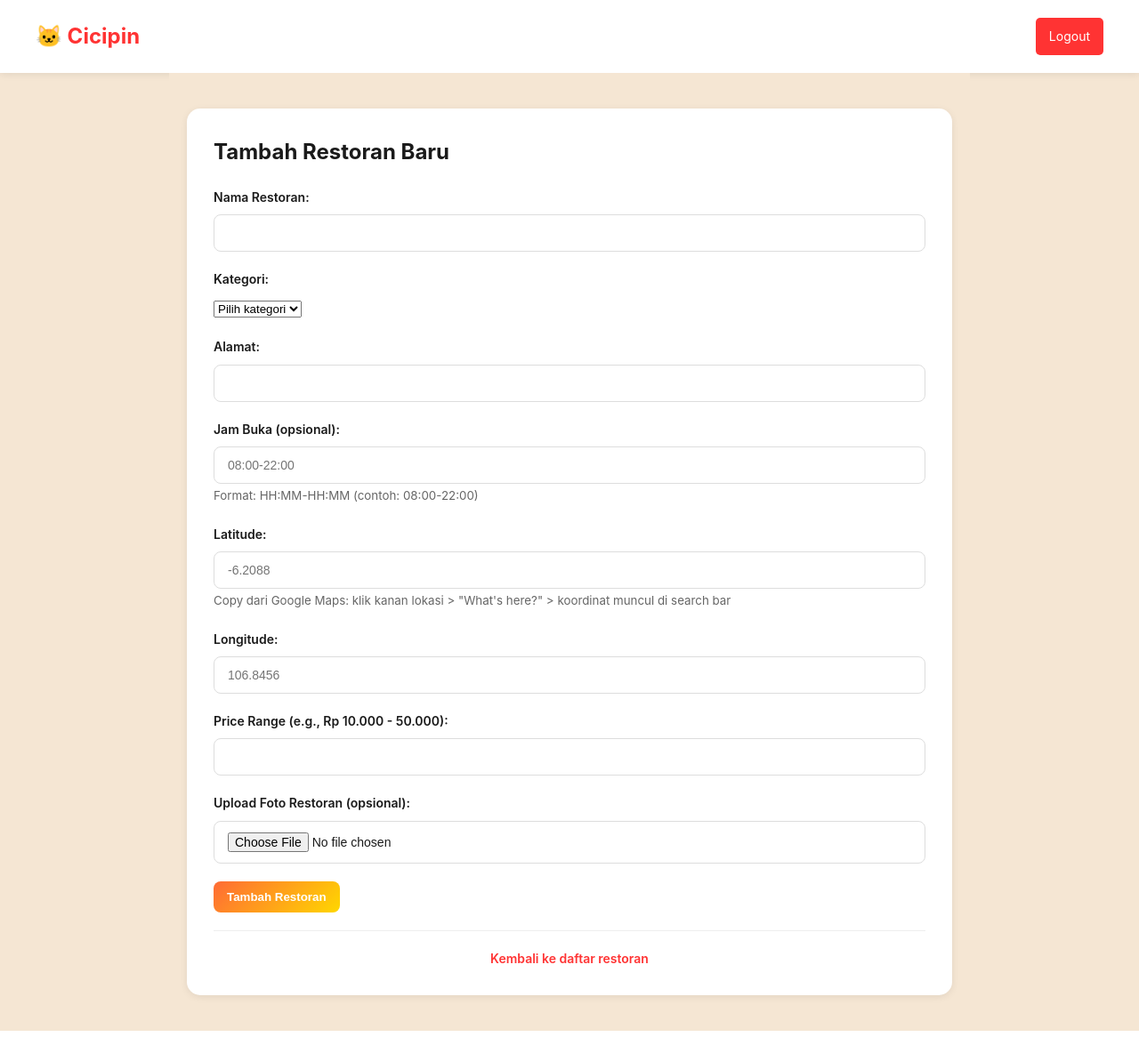
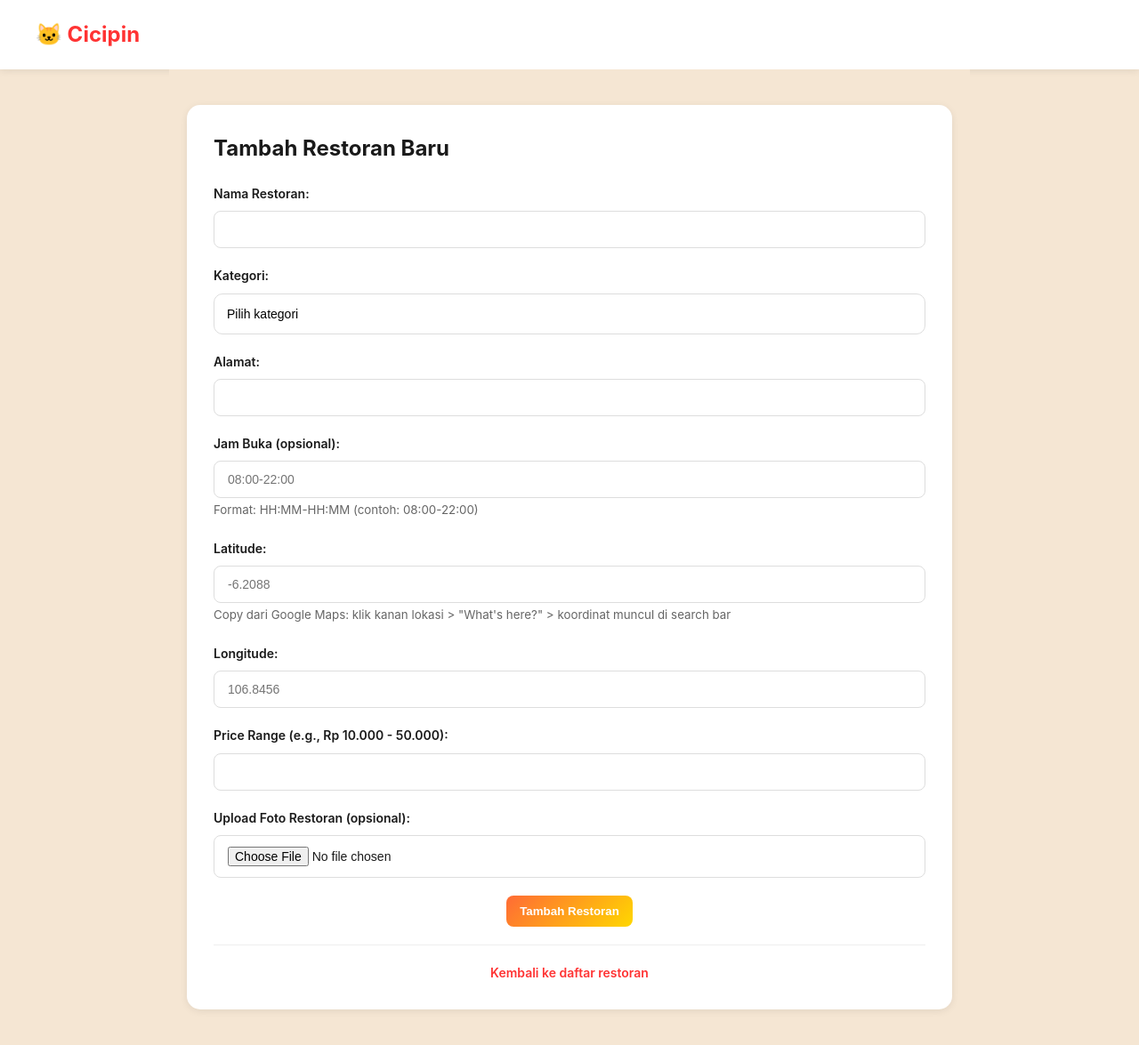
Before and after one commit to arinafazal/CICIPIN, a Flask app: page /add_restaurant in a window 1280 px wide. Shown: the whole page at 89% size. Run offline with Flask 3, Linux system fonts and the light colour scheme; the visitor is signed in with stand-in values (Sample User, id 1).

Commit message:
Bismillah Fix

```diff
--- a/app.py
+++ b/app.py
@@ -272,15 +272,32 @@ def add_restaurant():
 
         image_url = None
 
+        # DEBUG: cek environment cloudinary
+        print("CLOUD NAME:", os.environ.get("CLOUDINARY_CLOUD_NAME"))
+
         if 'image' in request.files:
+
             image = request.files['image']
 
+            print("IMAGE OBJECT:", image)
+            print("FILENAME:", image.filename)
+
             if image and image.filename:
+
                 try:
-                    upload_result = cloudinary.uploader.upload(image)
+
+                    upload_result = cloudinary.uploader.upload(
+                        image,
+                        resource_type="image"
+                    )
+
+                    print("UPLOAD SUCCESS:", upload_result)
+
                     image_url = upload_result["secure_url"]
+
                 except Exception as e:
-                    app.logger.error(f"Cloudinary upload failed: {e}")
+
+                    print("CLOUDINARY ERROR:", e)
 
         new_restaurant = {
 
--- a/static/style.css
+++ b/static/style.css
@@ -845,6 +845,30 @@ header .logout-btn {
     max-width:900px;
 }
 
+.form-input {
+    width: 100%;
+    padding: 14px;
+    border-radius: 10px;
+    border: 1px solid #ddd;
+    font-size: 14px;
+    background: white;
+}
+
+select.form-input {
+    appearance: none;
+    -webkit-appearance: none;
+    -moz-appearance: none;
+}
+
+.form-group select {
+    width: 100%;
+    padding: 14px;
+    border-radius: 10px;
+    border: 1px solid #ddd;
+    font-size: 14px;
+    background: white;
+}
+
 /* ============ RESPONSIVE ============ */
 @media (max-width: 1024px) {
     .detail-container {
--- a/templates/add_restaurant.html
+++ b/templates/add_restaurant.html
@@ -15,10 +15,6 @@
     <header>
         <div class="logo">
             <div class="logo-text">🐱 Cicipin</div>
-        </div>
-        <div class="user-menu">
-            <span>{{ username }}</span>
-            <a href="{{ url_for('logout') }}" class="logout-btn">Logout</a>
         </div>
     </header>
 
@@ -45,7 +41,7 @@
                 <!-- PERBAIKAN KATEGORI -->
                 <div class="form-group">
                     <label>Kategori:</label>
-                    <select name="category" required>
+                    <select name="category" class="form-input">
 
                         <option value="">Pilih kategori</option>
 
@@ -96,8 +92,9 @@
                     <input type="file" name="image" accept="image/*">
                 </div>
 
-                <button type="submit" class="btn">Tambah Restoran</button>
-
+                <div style="text-align:center;">
+                    <button type="submit" class="btn">Tambah Restoran</button>
+                </div>
             </form>
 
             <div class="auth-link" style="margin-top:20px;">
```
